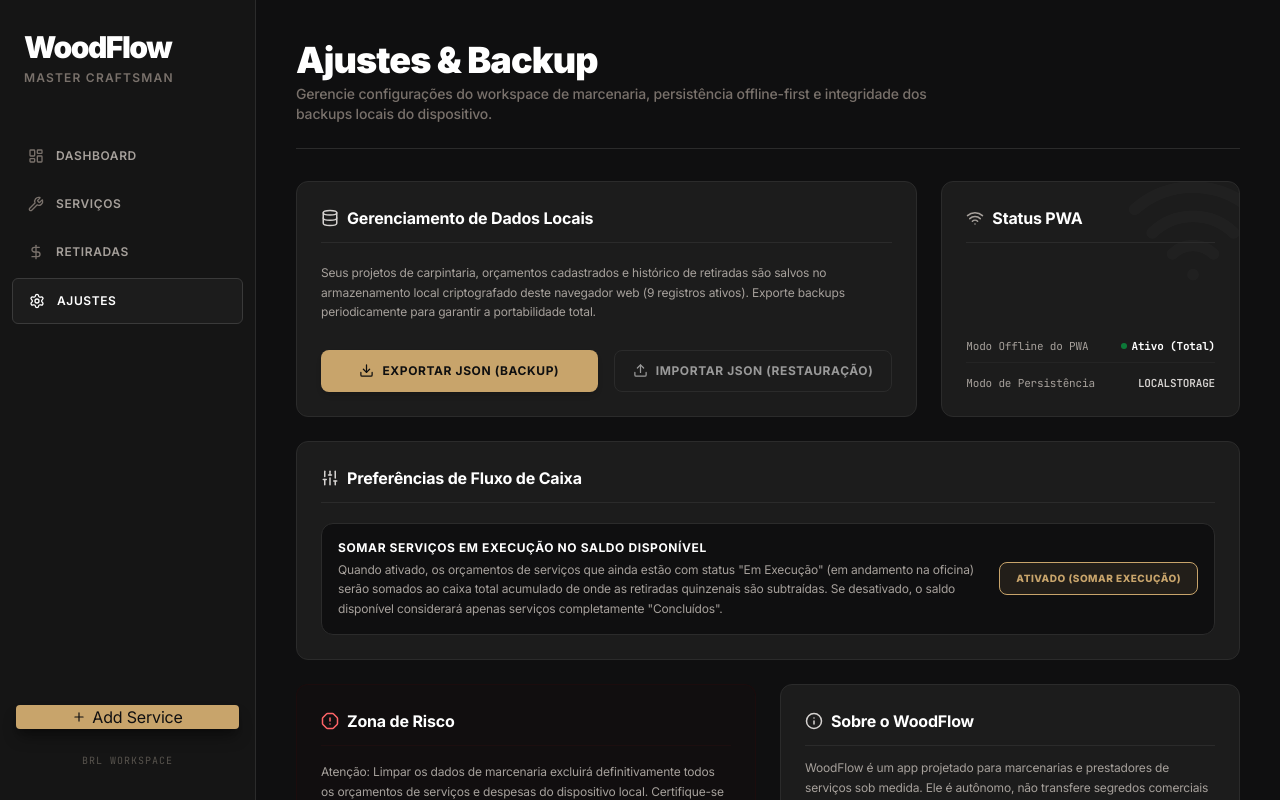
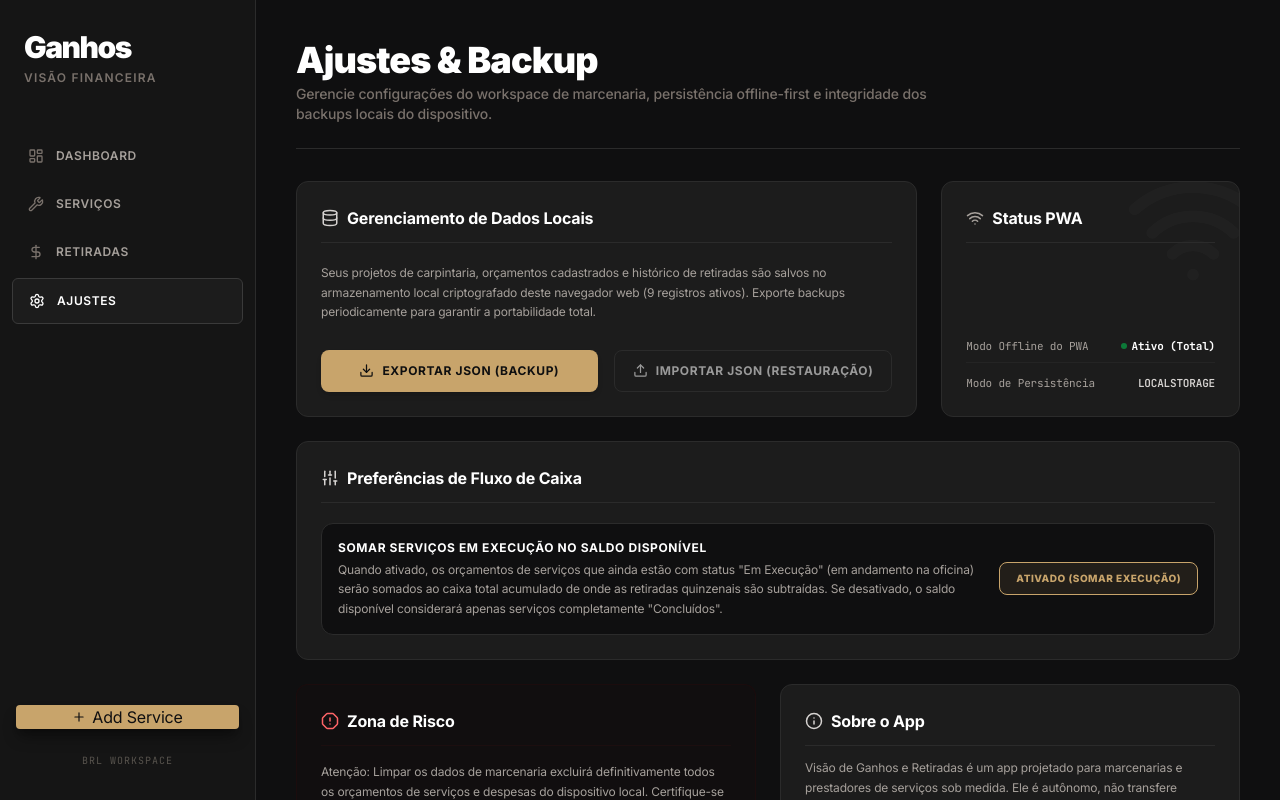
Before and after one commit to alexmetaloide/woodflow, a React (Vite) app: page / in a window 1280 px wide. Both pictures are taken after a click on the button "AJUSTES". Shown: the top 800 px of the page. Built offline with nearby package versions, Linux system fonts and the light colour scheme.

Commit message:
Rename app to Visão de Ganhos e Retiradas

```diff
--- a/index.html
+++ b/index.html
@@ -24,7 +24,7 @@
     </script>
     <meta charset="UTF-8" />
     <meta name="viewport" content="width=device-width, initial-scale=1.0" />
-    <title>WoodFlow - Gestão de Marcenaria</title>
+    <title>Visão de Ganhos e Retiradas</title>
 
     <!-- PWA configuration link -->
     <link rel="manifest" href="/woodflow/manifest.json" />
--- a/metadata.json
+++ b/metadata.json
@@ -1,5 +1,5 @@
 {
-  "name": "WoodFlow",
+  "name": "Visão de Ganhos e Retiradas",
   "description": "Aplicativo premium para controle de serviços de marcenaria e retiradas quinzenais",
   "requestFramePermissions": [],
   "majorCapabilities": ["MAJOR_CAPABILITY_SERVER_SIDE_GEMINI_API"]
--- a/server.js
+++ b/server.js
@@ -17,5 +17,5 @@
 });
 
 app.listen(PORT, '0.0.0.0', () => {
-  console.log(`WoodFlow running at http://0.0.0.0:${PORT}`);
+  console.log(`Visão de Ganhos e Retiradas running at http://0.0.0.0:${PORT}`);
 });
--- a/src/components/Dialogs.tsx
+++ b/src/components/Dialogs.tsx
@@ -331,7 +331,7 @@
               required
             />
             <span className="text-[9px] font-normal text-stone-500 italic mt-0.5 leading-relaxed">
-              O WoodFlow associará esta retirada à Quinzena correspondente de forma automatizada.
+              O app associará esta retirada à Quinzena correspondente de forma automatizada.
             </span>
           </div>
 
--- a/src/components/SettingsView.tsx
+++ b/src/components/SettingsView.tsx
@@ -268,11 +268,11 @@
           <div>
             <div className="flex items-center gap-2 border-b border-[#2B2B2B] pb-3 mb-3">
               <Info size={18} className="text-stone-300" />
-              <h3 className="font-sans font-bold text-base text-white">Sobre o WoodFlow</h3>
+              <h3 className="font-sans font-bold text-base text-white">Sobre o App</h3>
             </div>
 
             <p className="text-xs text-stone-400 leading-relaxed font-normal">
-              WoodFlow é um app projetado para marcenarias e prestadores de serviços sob medida. Ele é autônomo, não transfere segredos comerciais ou planilhas financeiras de clientes para servidores na nuvem, e preserva desempenho de baixa latência em tablets de oficina e telefones celulares.
+              Visão de Ganhos e Retiradas é um app projetado para marcenarias e prestadores de serviços sob medida. Ele é autônomo, não transfere segredos comerciais ou planilhas financeiras de clientes para servidores na nuvem, e preserva desempenho de baixa latência em tablets de oficina e telefones celulares.
             </p>
           </div>
 
--- a/src/components/Sidebar.tsx
+++ b/src/components/Sidebar.tsx
@@ -31,8 +31,8 @@
       {/* TopNavBar (Mobile) */}
       <nav className="lg:hidden sticky top-0 z-50 flex justify-between items-center px-4 py-3 w-full bg-[#0F0F10]/90 backdrop-blur-md border-b border-[#2B2B2B]">
         <div className="flex items-center gap-2">
-          <h1 className="font-sans font-black text-xl tracking-tighter text-white">WoodFlow</h1>
-          <span className="text-[10px] bg-[#1C1C1C] border border-[#2B2B2B] text-stone-400 px-1.5 py-0.5 rounded font-mono uppercase tracking-wider">PWA</span>
+          <h1 className="font-sans font-black text-xl tracking-tighter text-white">Ganhos</h1>
+          <span className="text-[10px] bg-[#1C1C1C] border border-[#2B2B2B] text-stone-400 px-1.5 py-0.5 rounded font-mono uppercase tracking-wider">v1.0</span>
         </div>
         <div className="flex items-center gap-2">
           <button
@@ -59,8 +59,8 @@
             <div>
               <div className="flex items-center justify-between mb-8 pb-4 border-b border-[#2B2B2B]">
                 <div>
-                  <h3 className="font-sans font-bold text-white tracking-tighter">WoodFlow Menu</h3>
-                  <p className="text-[11px] text-stone-500 font-mono tracking-wide">Foco e Produtividade</p>
+                  <h3 className="font-sans font-bold text-white tracking-tighter">Menu</h3>
+                  <p className="text-[11px] text-stone-500 font-mono tracking-wide">Ganhos e Retiradas</p>
                 </div>
                 <button
                   onClick={() => setMobileMenuOpen(false)}
@@ -116,8 +116,8 @@
       <aside className="hidden lg:flex flex-col h-screen border-r border-[#2B2B2B] py-8 bg-[#151515] w-64 fixed left-0 top-0 z-30 justify-between">
         <div>
           <div className="px-6 mb-12">
-            <h1 className="font-sans font-black text-3xl text-white tracking-tighter leading-none">WoodFlow</h1>
-            <p className="text-xs font-semibold text-stone-500 uppercase tracking-widest mt-2">Master Craftsman</p>
+            <h1 className="font-sans font-black text-3xl text-white tracking-tighter leading-none">Ganhos</h1>
+            <p className="text-xs font-semibold text-stone-500 uppercase tracking-widest mt-2">Visão Financeira</p>
           </div>
 
           <div className="flex flex-col gap-1 px-3">
```
Also changed, not shown: public/manifest.json.
